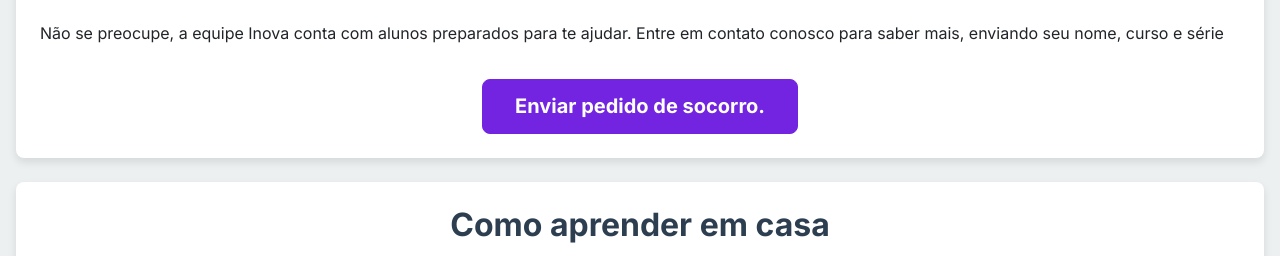
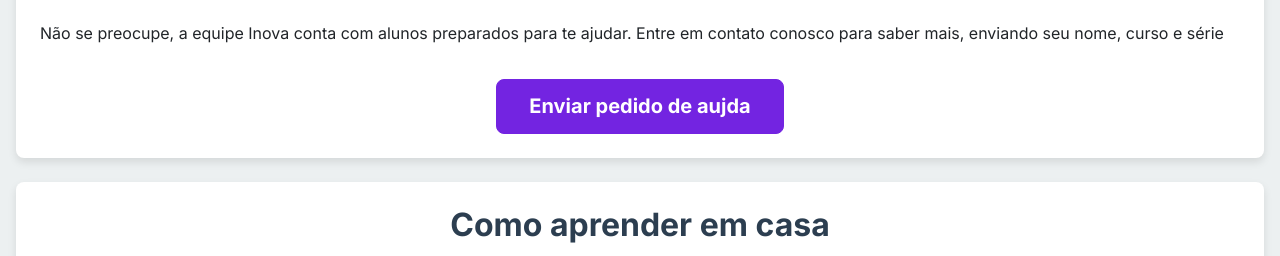
Before and after one commit to rebecawestpal/gremio, a plain HTML site: page apoioEduc.html in a window 1280 px wide. Shown: the part 544-800 px from the top of the page. Drawn offline with nearby package versions, Linux system fonts and the light colour scheme.

Commit message:
alteraBibl

```diff
--- a/apoioEduc.html
+++ b/apoioEduc.html
@@ -266,7 +266,7 @@
         <div class="mainSection suggestionSection">
                     <h2>Dificuldade com o conteúdo?</h2>
                     <p>Não se preocupe, a equipe Inova conta com alunos preparados para te ajudar. Entre em contato conosco para saber mais, enviando seu nome, curso e série</p>
-                    <button onclick="window.location.href='mailto:rebeca.fadil@etec.sp.gov.br?subject=Assunto:%20Ajuda%20com%20os%20estudos&body=Olá,%20Inovers.%20Meu%20nome%20é%20[seu nome]%20gostaria%20de%20falar%20sobre%20[assunto]%20com%20vocês.'">Enviar pedido de socorro.</button>
+                    <button onclick="window.location.href='mailto:rebeca.fadil@etec.sp.gov.br?subject=Assunto:%20Ajuda%20com%20os%20estudos&body=Olá,%20Inovers.%20Meu%20nome%20é%20[seu nome]%20gostaria%20de%20falar%20sobre%20[assunto]%20com%20vocês.'">Enviar pedido de aujda</button>
                 </div>
         <div class="mainSection suggestionSection">
     <h2>Como aprender em casa</h2>
```
